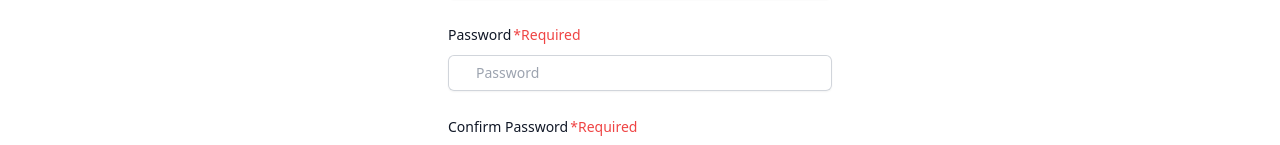
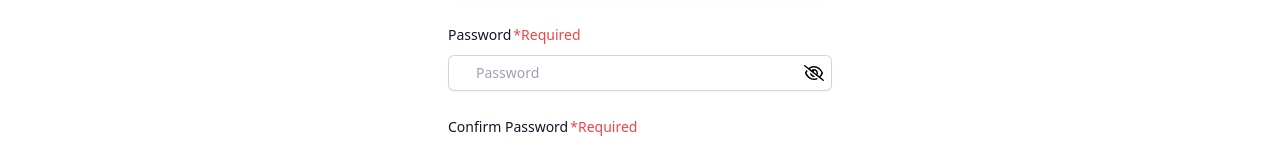
Before and after one commit to aaronshar/gpt-note-app, a Next.js app in the folder frontend/: page /signUp in a window 1280 px wide. Shown: the part 297-442 px from the top of the page. Built offline with nearby package versions, Linux system fonts and the light colour scheme; no server answers.

Commit message:
show password for both password and confirm password

```diff
--- a/frontend/pages/signUp.tsx
+++ b/frontend/pages/signUp.tsx
@@ -90,19 +90,26 @@ function SignUp() {
           <span className="after:content-['*Required'] after:ml-0.5 after:text-red-500">Password</span>
         </label>
         <div className="relative mt-2 rounded-md shadow-sm">
+          <i className="absolute p-1.5 ml-[350px]">
+            <FontAwesomeIcon
+              icon={showPassword ? faEye : faEyeSlash}
+              onClick={onShowPassword}
+            />
+          </i>
           <input
-            type="password"
+            type={showPassword ? "text" : "password"}
             name="password"
             id="password"
             className="block w-full rounded-md border-0 py-1.5 pl-7 pr-10 text-gray-900 ring-1 ring-inset ring-gray-300 placeholder:text-gray-400 focus:ring-2 focus:ring-inset focus:ring-blue-600 sm:text-sm sm:leading-6"
             placeholder="Password"
             minLength={6}
             value={password}
-            onChange={onPassword}
+            onChange={onConfirmPassword}
             required
             ref={passwordRef}
           />
         </div>
+
         <br />
         {/* Confirm password */}
         <label htmlFor="confirmPassword" className="block text-sm font-medium leading-6 text-gray-900">
```
